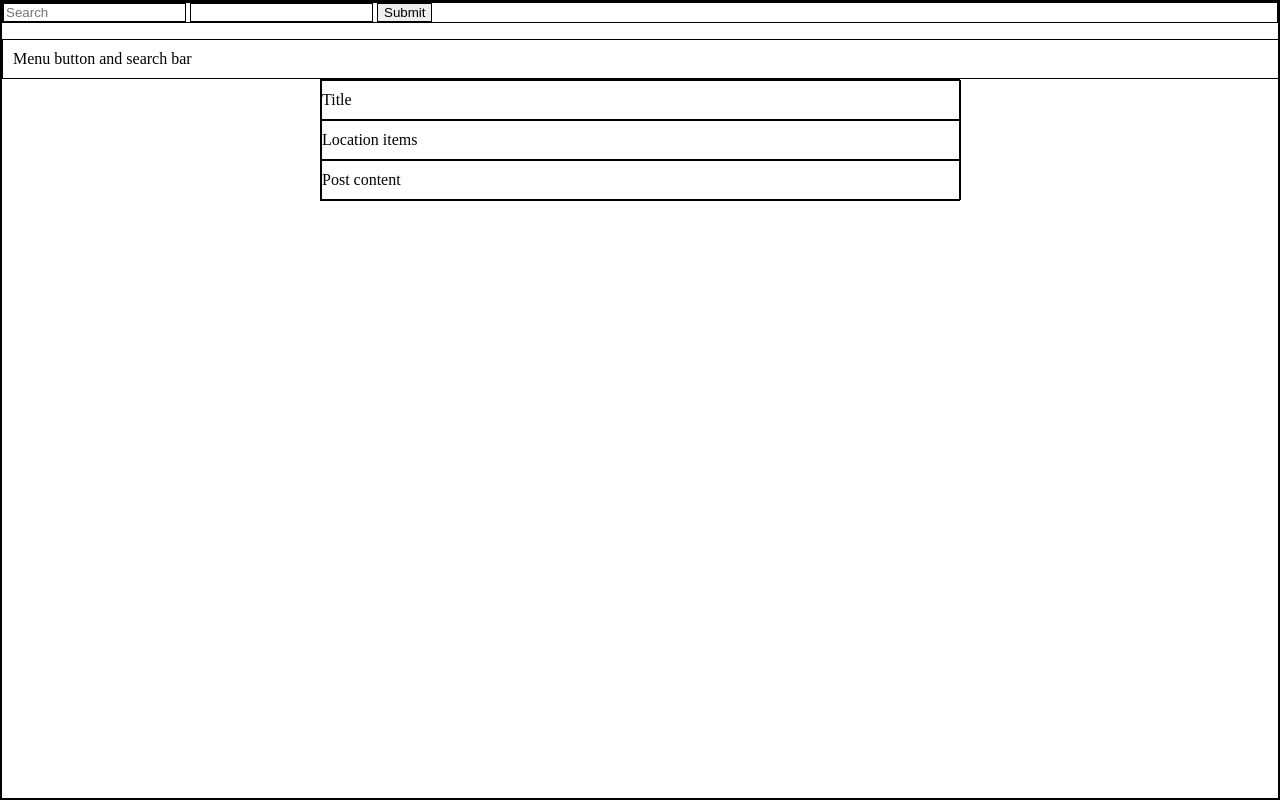
After one commit to R-and-P/IBMath, a Flask app: a page that uses templates/new_index.html in a window 1280 px wide. The commit adds this page. Run offline with Flask 2, Linux system fonts and the light colour scheme; data comes from the database, SQL or seed files in the repository; both versions use the stored data as it was after the commit.

```diff
--- a/cmd_guide.py
+++ b/cmd_guide.py
@@ -1,25 +1,31 @@
-from db_manager import answer_question, insert_video, delete_by_title, insert_question, utterly_obliterate
+#from db_manager import answer_question, insert_video, delete_by_title, insert_question, utterly_obliterate
+# the above references an outdated db, please update handle() to fit Posts instead of posts
+cmd_help = '<op>fields</op> view post fields<br><op>edit`[ID]`[FIELD]`[VAL]</op> to edit post with id [ID] by setting [FIELD] to [VAL]<br><op>del`[IDs]</op> to delete items with [IDs] separated by spaces<br><op>get`[ID]`[FIELD]</op> to view value in [FIELDs comma separated] of post item with [ID]<br><op>post`[TYPE]`[TITLE]`[URL]`[DESC]`[LOCATION]</op> to post [TYPE] with [DESC] and optional [URL for TYPE video or resource] from admin account<br><sp>CTRL-ENT</sp> to submit<br>Separate commands with <op>\\n</op>'
+
+from db_init import update, delete, get_field, post
+
 def handle(s, sess):
-  parts = s.split('`')
-  if parts[0] == 'vid':
-    url = parts[1]
-    title = parts[2]
-    desc = parts[3]
-    insert_video(title, url, sess['ip'], desc)
-    return 'Inserted video'
-  elif parts[0] == 'ans':
-    q = parts[1]
-    a = parts[2]
-    answer_question(q, a)
-    return 'Answered question'
-  elif parts[0] == 'del':
-    title = parts[1]
-    delete_by_title(title)
-    return 'Deleted item with title'
-  elif parts[0] == 'ask':
-    q = parts[1]
-    insert_question(q, sess['ip'])
-    return 'Inserted question'
-  elif parts[0] == 'completely empty database':
-    utterly_obliterate()
-    return 'Emptied database'
+  commands = s.split('\n')
+  out = ''
+  for command in commands:
+    parts = command.split('`')
+    if parts[0] == 'edit':
+      id, field, val = parts[1:]
+      update(id, field, val, True)
+      out += 'updated ' + field + ' of ' + id + ' with ' + val
+    elif parts[0] == 'del':
+      ids = parts[1].split(' ')
+      for id in ids:
+        delete(id)
+      out += 'Deleted ' + ', '.join(ids)
+    elif parts[0] == 'post':
+      type, title, url, desc, location = parts[1:]
+      post(type, title, url, desc, location, sess['ip'])
+      return 'posted ' + type + ' ' + title
+    elif parts[0] == 'get':
+      id, field = parts[1:]
+      out += field + ' of post ' + id + ': ' + str(get_field(id, field)).replace('\'', '')
+    elif parts[0] == 'fields':
+      out += 'type, title, url, user_content, user_update, admin_content, admin_update, location, parent_post_id, poster'
+    out += '<br>'
+  return out
--- a/db_init.py
+++ b/db_init.py
@@ -1,12 +1,5 @@
 import sqlite3 as sq
 import datetime as dt
-
-''' initialize db
-c = sq.connect('posts.db')
-c.execute('DROP TABLE posts')
-c.execute('CREATE TABLE posts (type TEXT, title TEXT, video TEXT, poster TEXT, date TEXT, description TEXT)')
-c.close()
-'''
 
 now = lambda: dt.datetime.now().strftime('%d %B, %Y')
 
@@ -22,6 +15,14 @@ def select_all():
   with sq.connect('Posts.db') as c:
     return c.execute('SELECT * FROM posts').fetchall()[::-1]
 
+def get_responses(id):
+  with sq.connect('Posts.db') as c:
+    return c.execute('SELECT * FROM Posts WHERE parent_post_id=' + str(id)).fetchall()[::-1]
+
+def get_field(id, field):
+  with sq.connect('Posts.db') as c:
+    return c.execute('SELECT ' + field + ' FROM posts WHERE id=' + id).fetchall()[0]
+
 def select_query(q):
   with sq.connect('Posts.db') as c:
     if q == '':
@@ -30,18 +31,20 @@ def select_query(q):
 
 def update(id, field, value, is_admin):
   with sq.connect('Posts.db') as c:
-    c.execute('UPDATE SET ' + field + '=\'' + value + '\' WHERE id=' + id)
+    command = 'UPDATE Posts SET ' + field + '=\'' + value + '\' WHERE id=' + id
+    print(command)
+    c.execute(command)
     if is_admin:
-      c.execute('UPDATE SET admin_update=\'' + now() + '\' WHERE id=' + id)
+      c.execute('UPDATE Posts SET admin_update=\'' + now() + '\' WHERE id=' + id)
     else:
-      c.execute('UPDATE SET user_update=\'' + now() + '\' WHERE id=' + id)
+      c.execute('UPDATE Posts SET user_update=\'' + now() + '\' WHERE id=' + id)
 
 def delete(id):
   with sq.connect('Posts.db') as c:
-    c.execute('DELETE * FROM posts WHERE id=' + id)
+    c.execute('DELETE FROM Posts WHERE id=' + id)
 
-def post_question(title, question, location, poster):
-  insert('question', title, '', question, now(), '', '', location, '', poster)
+def post_question(title, question, location, poster, parent = ''):
+  insert('question', title, '', question, now(), '', '', location, parent, poster)
 
 def answer_question(id, answer):
   update(id, 'admin_content', answer, True)
@@ -60,6 +63,14 @@ def post_video(title, url, description, location, poster):
 def post_resource(title, url, description, location, poster):
   insert('resource', title, url, description, now(), '', '', location, '', poster)
 
+def post(type, title, url, desc, location, poster):
+  if type == 'video':
+    post_video(title, url, desc, location, poster)
+  elif type == 'resource':
+    post_resource(title, url, desc, location, poster)
+  elif type == 'question':
+    post_question(title, desc, location, poster)
+
 def trial():
   with sq.connect('Posts.db') as c:
     try:
@@ -70,3 +81,5 @@ def trial():
 
 def select_has_substring(s, params):
   return [x for x in select_query(params) if any(s.lower() in str(y).lower() for y in x[1:])]
+
+#trial()
--- a/main.py
+++ b/main.py
@@ -2,8 +2,7 @@ from flask import Flask, render_template, request, url_for, session, redirect
 #from db_manager import search_query, search_text, get_all_posts, insert_question
 from db_init import *
 import hashlib
-import lorem
-from cmd_guide import handle
+from cmd_guide import handle, cmd_help
 from threading import Thread
 
 #from db_init import trial
@@ -15,6 +14,11 @@ def safe_search(req, default):
   return default if not req.args.get('query') else search(req)
 
 app = Flask(__name__)
+
+@app.route('/test/All posts')
+def test_index():
+  posts = safe_search(request, select_all())
+  return render_template('new_index.html', location = 'All posts', posts = posts)
 
 @app.route('/All posts')
 def index():
@@ -32,7 +36,7 @@ def subpage_not_found(e):
 @app.route('/Mine')
 def mine():
   if request.args.get('question') and not request.args.get('type'):
-    post_question(request.args['title'], request.args['question'], 'General', session['ip'])
+    post_question(request.args['title'], request.args['question'], 'General', session['ip'], request.args.get('parent'))
   elif request.args.get('type') == 'question':
     post_question(request.args['title'], request.args['question'], 'General', session['ip'])
   elif request.args.get('type') == 'video':
@@ -82,9 +86,9 @@ def page():
     return render_template('index.html', location = 'All', posts = search(request))
   item = select_query("id='" + request.args['id'] + "'")[0]
   if item[1] == 'video':
-    return render_template('video_page.html', item = item, location = 'page')
+    return render_template('video_page.html', item = item, location = 'page', posts = get_responses(item[0]))
   elif item[1] == 'question':
-    return render_template('question_page.html', item = item, location = 'page')
+    return render_template('question_page.html', item = item, location = 'page', posts = get_responses(item[0]))
   elif item[1] == 'resource':
     return redirect(item[3])
     #render_template('resource_page.html', item = item, location = 'page')
@@ -93,7 +97,7 @@ def page():
 def ask():
   if request.args.get('query'):
     return render_template('index.html', location = 'All', posts = search(request))
-  return render_template('ask.html', location = 'ask')
+  return render_template('ask.html', location = 'ask', parent = request.args.get('ref'))
 
 @app.route('/admin_post')
 def admin_post():
@@ -103,7 +107,8 @@ def admin_post():
 
 @app.route('/cmd')
 def cmd_line():
-  display = '<op>vid`[URL]`[TITLE]`[DESC]</op> to insert embed of [URL] with [TITLE] and [DESC]<br><op>ans`[Q]`[A]</op> to answer [Q] with [A]<br><op>del`[TITLE]</op> to delete item with [TITLE]<br><op>ask`[Q]</op> to ask [Q]<br><op>completely empty database</op> to completely empty database<br><sp>CTRL-ENT</sp> to submit'
+  display = cmd_help
+  print('aksdjfgalkhsdfasdf:::', request.args.get('command'))
   if request.args.get('command'):
     display = handle(request.args['command'], session)
   return render_template('cmd.html', display = display)
--- /dev/null
+++ b/static/style1.css
@@ -0,0 +1,30 @@
+* {
+  border: 1px solid black;
+}
+body, html {
+  margin: 0;
+  padding: 0;
+}
+.head {
+  width: 100%;
+  padding: 10px;
+}
+.stream {
+  width: 50%;
+  left: 50%;
+  transform: translateX(-50%);
+  position: relative;
+}
+.title {
+  width: 100%;
+  padding: 10px 0 10px 0;
+}
+.location {
+  width: 100%;
+  padding: 10px 0 10px 0;
+}
+.post {
+  width: 100%;
+  padding: 10px 0 10px 0;
+}
+.form
--- a/templates/ask.html
+++ b/templates/ask.html
@@ -9,6 +9,7 @@
     </div>
   {% endblock %}
   <form id = 'question-form' action = '/Mine'>
+    <input name = 'parent' type = 'text'  class = 'hidden-input' value = '{{parent}}'>
     <textarea name = 'title' id = 'question-title-input' placeholder = 'Write a title for your question' oninput = 'this.style.height = "";this.style.height = this.scrollHeight + "px"' ></textarea>
     {% block admin_form %}
     {% endblock %}
--- a/templates/index.html
+++ b/templates/index.html
@@ -3,7 +3,7 @@
   {% block message %}
   {% endblock %}
   {% for post in posts %}
-    <a class = 'post' href = '/page?id={{post[0]}}'>
+    <a target = '_blank' class = 'post' href = '/page?id={{post[0]}}'>
       {% if post[1] == 'video' %}
         <div class = 'video-post'>
           {{post[2]}}
--- a/templates/layout.html
+++ b/templates/layout.html
@@ -22,7 +22,7 @@
       {% block content %}
       {% endblock %}
     </div>
-    {% if location in ['Resources', 'All posts', 'Questions', 'Videos'] %}
+    {% if True %}
       <center>
         <div id = 'looking-for'>
         Can't find something?<br>
--- /dev/null
+++ b/templates/new_index.html
@@ -0,0 +1,28 @@
+<html>
+  <head>
+    <link rel = 'stylesheet' href = '{{url_for("static", filename = "style1.css")}}'>
+    <link href="https://fonts.googleapis.com/css2?family=Work+Sans&display=swap" rel="stylesheet">
+    <script src="https://ajax.googleapis.com/ajax/libs/jquery/3.5.1/jquery.min.js"></script>
+  </head>
+  <body>
+    <form action = '/{{location}}' class = 'form'>
+      <input name = 'query' type = 'text' id = 'query' placeholder = 'Search'></input>
+      <input name = 'location' id = 'location-input' class = 'hidden-input'></input>
+      <input type = 'submit' class = 'hidden-input'></input>
+    </form>
+    <div class = 'head'>
+      Menu button and search bar
+    </div>
+    <div class = 'stream'>
+      <div class = 'title'>
+        Title
+      </div>
+      <div class = 'location'>
+        Location items
+      </div>
+      <div class = 'post'>
+        Post content
+      </div>
+    </div>
+  </body>
+</html>
```
Also changed, not shown: db_manager.py (+5 -2 lines), pyproject.toml (+12 -6 lines), templates/base_layout.html (+4 -4 lines), templates/question_page.html (+41 -2 lines), templates/video_page.html (+37 -1 lines), Posts.db, posts.db, requirements.txt (line endings or trailing spaces), 1 other file.
